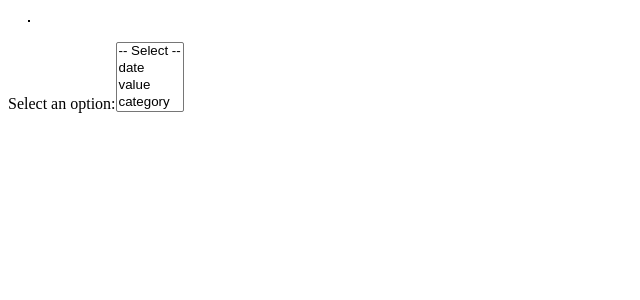
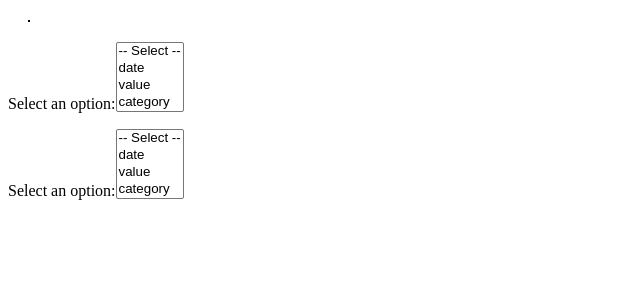
Before and after one commit to frankgonzales22/tanstack-columns, a React (Vite) app: page / in a window 1280 px wide. Shown: the top 300 px of the page, without its empty margins (0-640 px from the left). Built offline with nearby package versions, Linux system fonts and the light colour scheme.

Commit message:
conditionally render columns

```diff
--- a/src/CustomizeDynamicTable.tsx
+++ b/src/CustomizeDynamicTable.tsx
@@ -50,7 +50,7 @@ const CustomizeDynamicTable = ({ data }: DynamicDataProps) => {
 
     // State to track the selected value
     const [selectedValue, setSelectedValue] = useState<any[]>([]);
-    const [selectedColumn, setSelectedColumn] = useState<string>('');
+    const [selectedColumn, setSelectedColumn] = useState<any[]>([]);
 
     // Options for the dropdown
     const options = ['date', 'value', 'category'];
@@ -61,7 +61,7 @@ const CustomizeDynamicTable = ({ data }: DynamicDataProps) => {
         setSelectedValue([event.target.value]);
     };
     const handleSelectChange2 = (event: ChangeEvent<HTMLSelectElement>) => {
-        setSelectedColumn(event.target.value);
+        setSelectedColumn([event.target.value]);
     };
 
 
@@ -90,7 +90,7 @@ const CustomizeDynamicTable = ({ data }: DynamicDataProps) => {
     const columns = useMemo(() => {
 
         // Extract unique categories and dates from the data
-        const uniqueCategories = Array.from(new Set(data?.map((item) => item[selectedColumn])))
+        const uniqueCategories = Array.from(new Set(data?.map((item) => item[selectedColumn[0]])))
         const uniqueDates = Array.from(new Set(data?.map((item) => item.date)))
 
         // Create columns dynamically based on categories and dates
@@ -100,10 +100,12 @@ const CustomizeDynamicTable = ({ data }: DynamicDataProps) => {
                 header: item?.toString(),
                 accessorKey: item?.toString(),
             })),
-            // ...uniqueCategories.map((category) => ({
-            //     header: category?.toString(),
-            //     accessorKey: category?.toString(),
-            // })),
+            ...(selectedColumn.length > 0
+                ? uniqueCategories.map((category) => ({
+                    header: category?.toString(),
+                    accessorKey: category?.toString(),
+                  }))
+                : []),
         ]
         : [];
 
@@ -165,10 +167,10 @@ const CustomizeDynamicTable = ({ data }: DynamicDataProps) => {
                 selectedValue={selectedValue ? selectedValue : ''}
                 options={options}
                 handleSelectChange={(e) => handleSelectChange(e)} />
-            {/* <DropDown
+            <DropDown
                 selectedValue={selectedColumn}
                 options={options2}
-                handleSelectChange={(e) => handleSelectChange2(e)} /> */}
+                handleSelectChange={(e) => handleSelectChange2(e)} />
         </>
     )
 }
```
